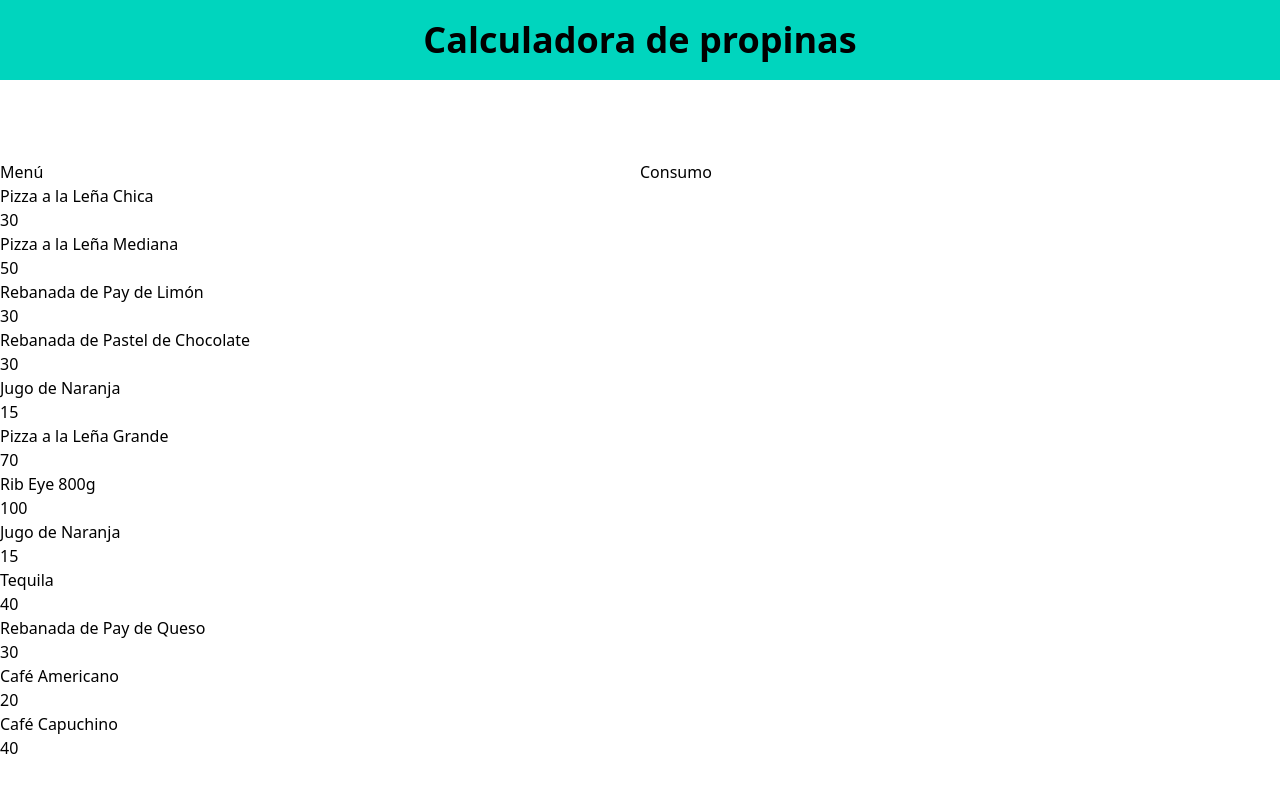
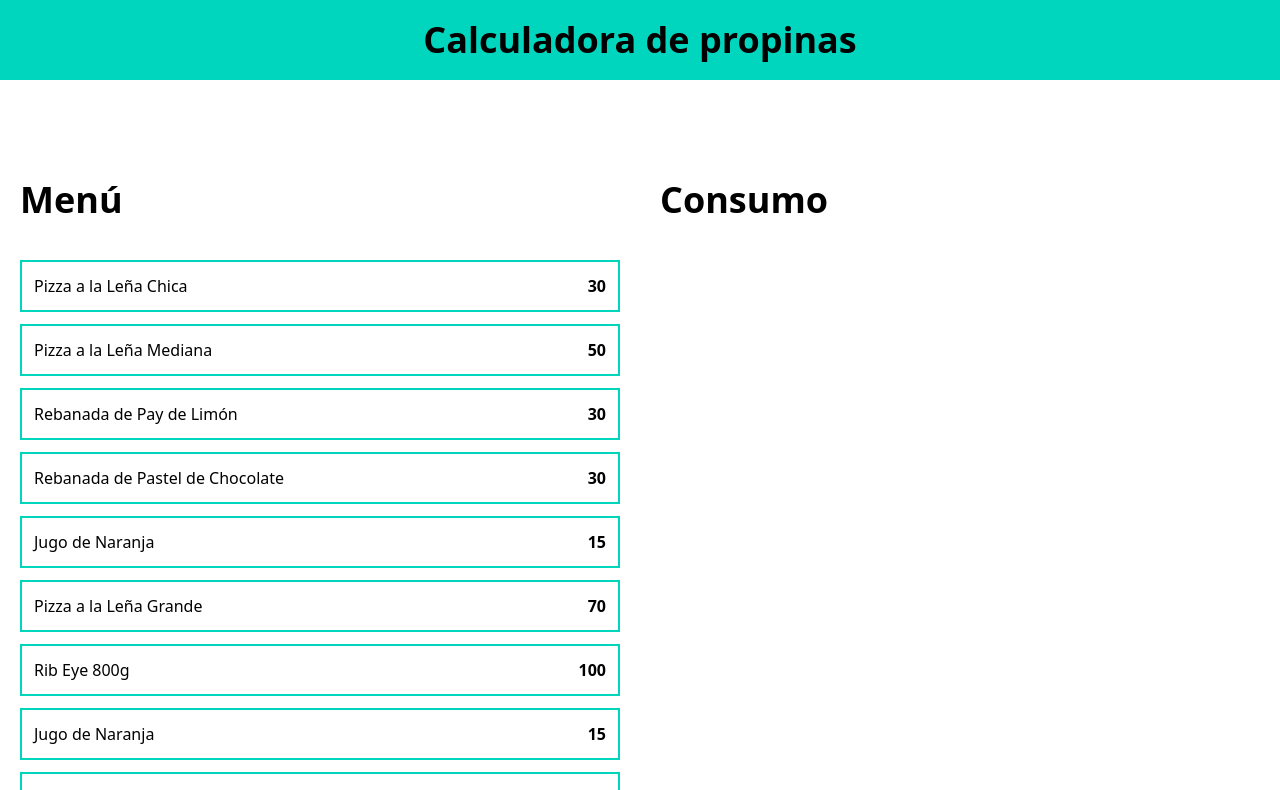
Before and after one commit to DarioBarrionuevo/tips-generator, a React (Vite) app: page / in a window 1280 px wide. Shown: the top 790 px of the page. Built offline with nearby package versions, Linux system fonts and the light colour scheme.

Commit message:
Add menu styles

```diff
--- a/src/App.tsx
+++ b/src/App.tsx
@@ -10,14 +10,16 @@ function App() {
         </h1>
       </header>
       <main className="max-w-7xl mx-auto py-20 grid md:grid-cols-2">
-        <div>
-          <h2>Menú</h2>
-          {menuItems.map((item) => (
-            <MenuItem key={item.id} item={item}/>
-          ))}
+        <div className="p-5">
+          <h2 className="text-4xl font-black">Menú</h2>
+          <div className="space-y-3 mt-10">
+            {menuItems.map((item) => (
+              <MenuItem key={item.id} item={item} />
+            ))}
+          </div>
         </div>
-        <div>
-          <h2>Consumo</h2>
+        <div className="p-5">
+          <h2 className="text-4xl font-black">Consumo</h2>
         </div>
       </main>
     </>
--- a/src/components/MenuItem.tsx
+++ b/src/components/MenuItem.tsx
@@ -7,8 +7,10 @@ type MenuItemProps = {
 export default function MenuItem({ item }: MenuItemProps) {
   return (
     <>
-      <p>{item.name}</p>
-      <p>{item.price}</p>
+      <button className=" border-2 border-teal-400 hover:bg-teal-200 w-full p-3 flex justify-between" onClick={() => {}}>
+        <p>{item.name}</p>
+        <p className="font-black">{item.price}</p>
+      </button>
     </>
   );
 }
```
